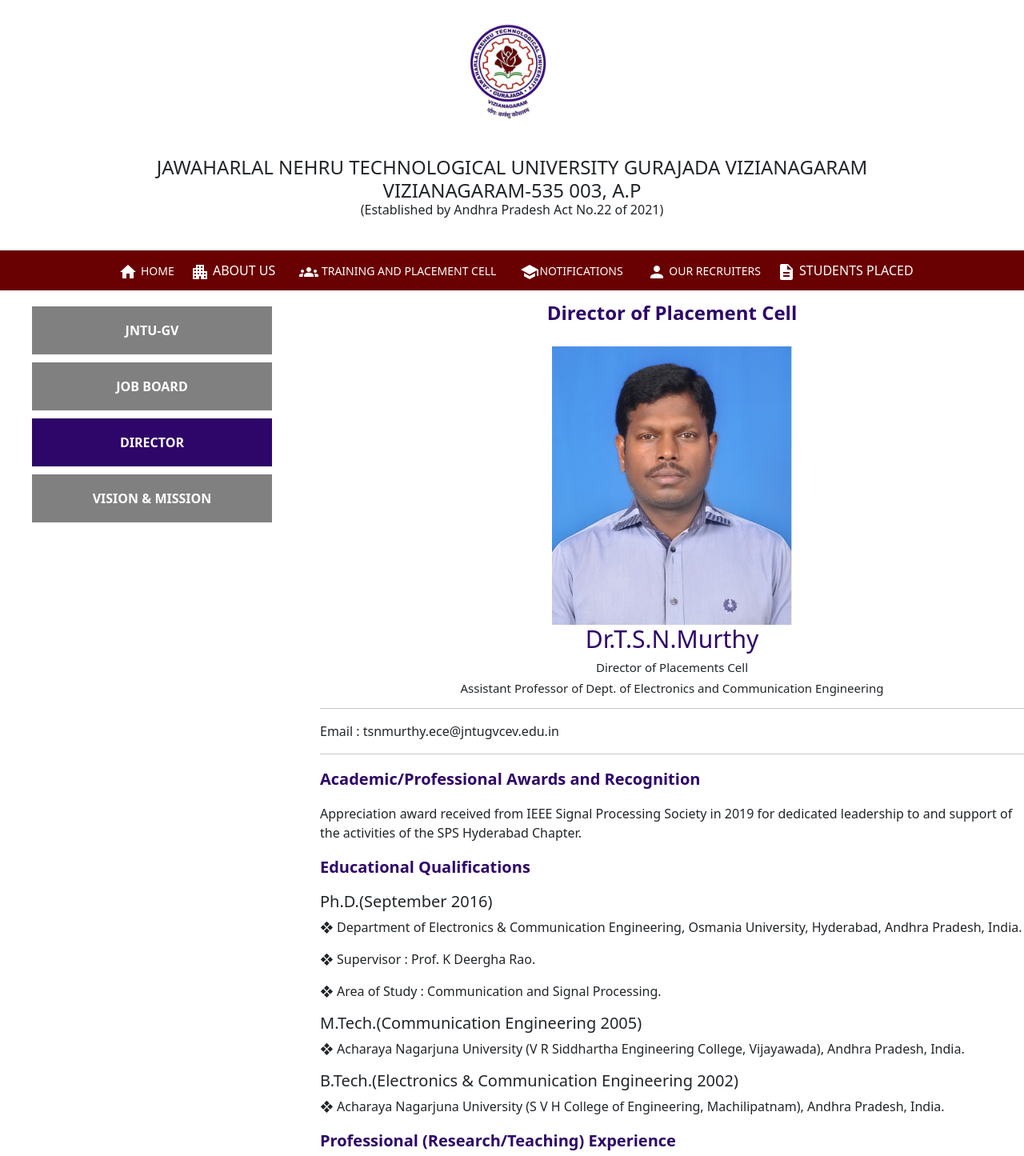
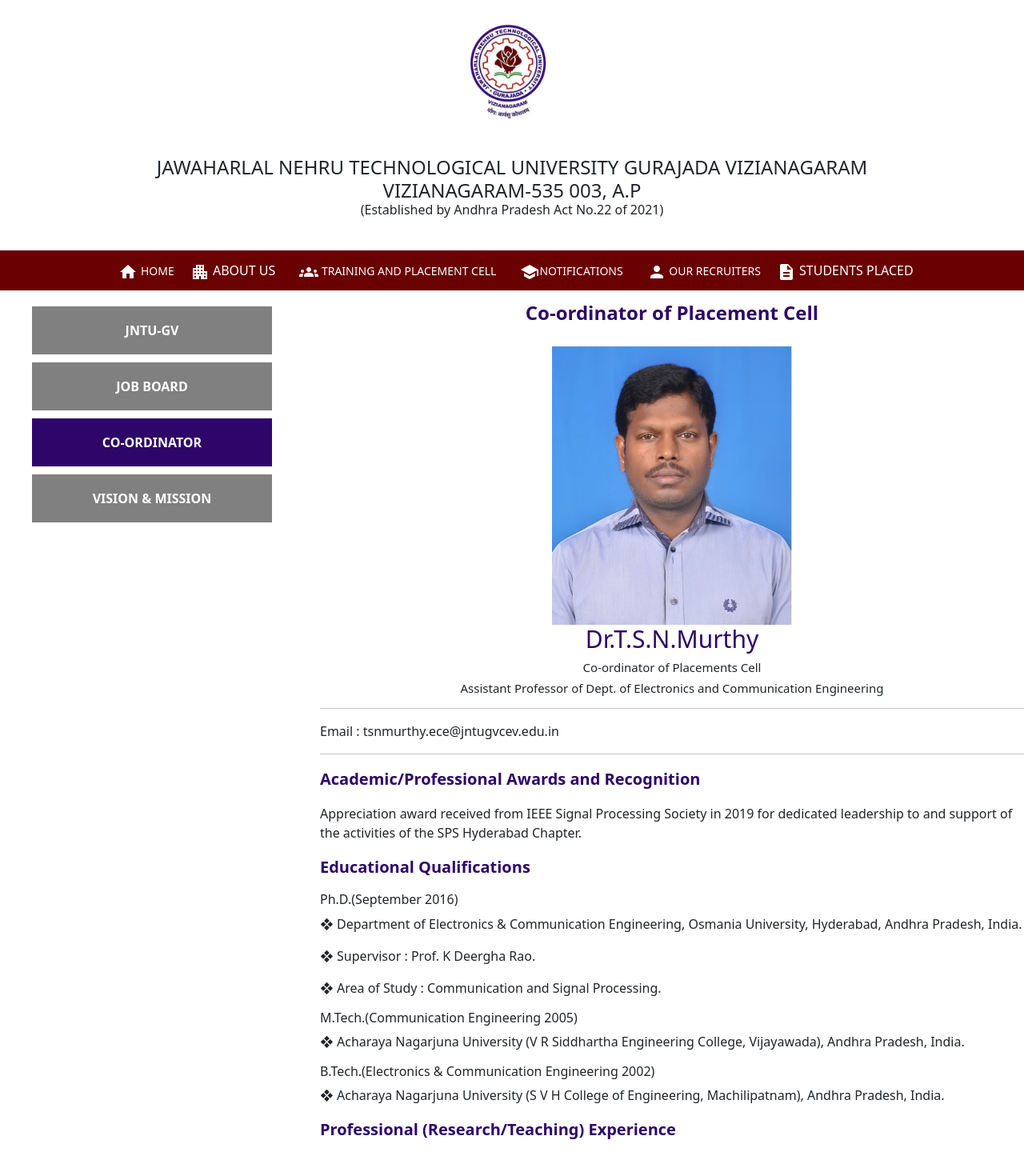
Before and after one commit to JNTU-GV-WEBSITE/placement-cell, a React (Create React App) app: page /about-us/about-director in a window 1280 px wide. Shown: the top 1445 px of the page at 80% size. Built offline with nearby package versions, Linux system fonts and the light colour scheme.

Commit message:
about director page updated

```diff
--- a/src/Components/Header/About/AboutMain.js
+++ b/src/Components/Header/About/AboutMain.js
@@ -40,7 +40,7 @@
             location.pathname === "/about-us/about-director" ? "active" : ""
           }`}
         >
-          DIRECTOR
+          CO-ORDINATOR
         </Link>
 
         <Link
--- a/src/Components/Header/About/Director/Director.js
+++ b/src/Components/Header/About/Director/Director.js
@@ -8,7 +8,7 @@
   return (
     <div className="mainContainer">
       <div className="allRightContent">
-        <div className="allRightContentHeading">Director of Placement Cell</div>
+        <div className="allRightContentHeading">Co-ordinator of Placement Cell</div>
         <br></br>
         <div className="allRightContentProfile">
           {/* Profile information */}
@@ -23,7 +23,7 @@
         <center>
           <div className="profileName">
             <h3 className="ADh3">Dr.T.S.N.Murthy</h3>
-            <h4 className="ADh4">Director of Placements Cell</h4>
+            <h4 className="ADh4">Co-ordinator of Placements Cell</h4>
           </div>
           <div className="profileDesignation">
             <h4 className="ADh4">
@@ -44,7 +44,7 @@
 
 
         <p className="ADsub">Educational Qualifications</p>
-        <h5>Ph.D.(September 2016)</h5>
+        <h6>Ph.D.(September 2016)</h6>
         <p>
             ❖ Department of Electronics & Communication Engineering, Osmania University, Hyderabad, Andhra Pradesh, India.
           </p>
@@ -52,11 +52,11 @@
             ❖ Supervisor : Prof. K Deergha Rao.
           </p>
           <p>❖ Area of Study : Communication and Signal Processing.</p>
-          <h5>M.Tech.(Communication Engineering 2005)</h5>
+          <h6>M.Tech.(Communication Engineering 2005)</h6>
           <p>
             ❖ Acharaya Nagarjuna University (V R Siddhartha Engineering College, Vijayawada), Andhra Pradesh, India.
           </p>
-          <h5>B.Tech.(Electronics & Communication Engineering 2002)</h5>
+          <h6>B.Tech.(Electronics & Communication Engineering 2002)</h6>
           <p>
             ❖ Acharaya Nagarjuna University (S V H College of Engineering, Machilipatnam), Andhra Pradesh, India.
           </p>
@@ -117,7 +117,7 @@
                <p>❖ No. of PG Thesis Guided : 9</p>
 
                <p className="ADsub">Details of Courses Taught</p>
-               <h5>UG courses taught</h5>
+               <h6>UG courses taught</h6>
                <p>❖ Electronic devices and circuits</p>
                <p>❖ Network theory</p>
                <p>❖ Signals and systems</p>
@@ -129,7 +129,7 @@
                <p>❖ Antenna and wave propagation</p>
                <p>❖ Cellular and mobile communications</p>
                <p>❖ Information theory and coding techniques</p>
-               <h5>PG courses taught</h5>
+               <h6>PG courses taught</h6>
                <p>❖ Coding theory and applications</p>
                <p>❖ Detection and estimation theory</p>
                <p>❖ Adaptive signal processing</p>
--- a/src/Components/Header/Dropdown.js
+++ b/src/Components/Header/Dropdown.js
@@ -72,7 +72,7 @@
            <button>
               {" "}
               <Link className="link-btn" to="/about-us/about-director">
-                About Director
+                About Co-ordinator
               </Link>
             </button>
 
--- a/src/Components/Home/Home.js
+++ b/src/Components/Home/Home.js
@@ -16,7 +16,7 @@
           "The vision of Training and Placement cell is to train and develop technically
           competent professionals to serve as valuable resource for industry and society."
           </p>
-          <p className="signature">Dr.T.S.N.Murthy<br />Placement Cell Coordinator</p>
+          <p className="signature">Dr.T.S.N.Murthy<br />Placement Cell Co-ordinator</p>
         </div>
       </div>
       <Footer />
```
